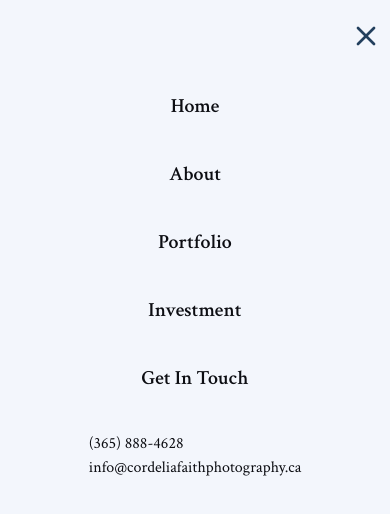
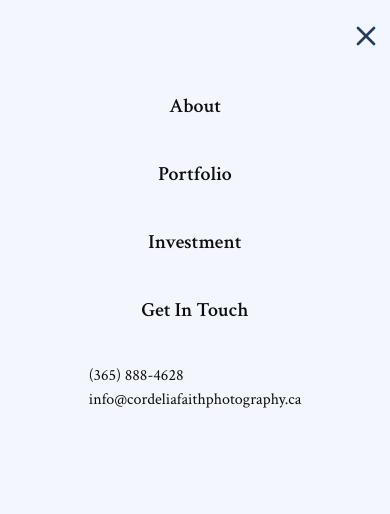
Before and after one commit to sahag98/cordelia-photography, a Next.js app: page / in a window 390 px wide. Both pictures are taken after a click on the icon 366 px from the left and 37 px from the top of the page. Shown: the top 514 px of the page. Built offline with nearby package versions, Linux system fonts and the light colour scheme.

Commit message:
added correct links to mobile navbar

```diff
--- a/components/mobileNav.tsx
+++ b/components/mobileNav.tsx
@@ -6,22 +6,18 @@ import Link from "next/link";
 const MOBILE_NAV_ITEMS = [
   {
     id: 0,
-    navTitle: "Home",
+    navTitle: "About",
   },
   {
     id: 1,
-    navTitle: "About",
+    navTitle: "Portfolio",
   },
   {
     id: 2,
-    navTitle: "Portfolio",
+    navTitle: "Investment",
   },
   {
     id: 3,
-    navTitle: "Investment",
-  },
-  {
-    id: 4,
     navTitle: "Get In Touch",
   },
 ];
@@ -141,11 +137,7 @@ const MobileNav = ({ mobileNavOpen, setMobileNavOpen }: any) => {
               >
                 <Link
                   onClick={() => setMobileNavOpen(false)}
-                  href={
-                    navItem.navTitle.toLowerCase() === "home"
-                      ? "/"
-                      : navItem.navTitle.toLowerCase()
-                  }
+                  href={navItem.navTitle.toLowerCase()}
                 >
                   {navItem.navTitle}
                 </Link>
```
